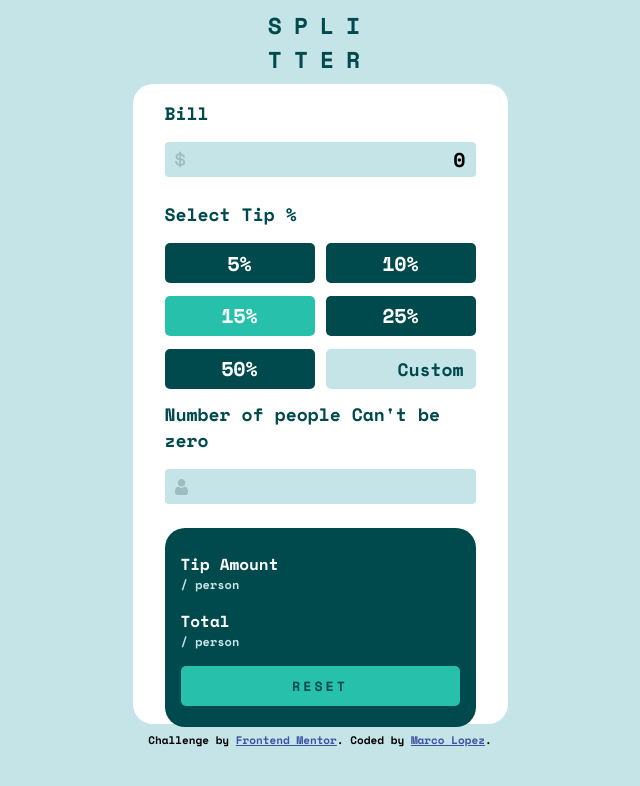
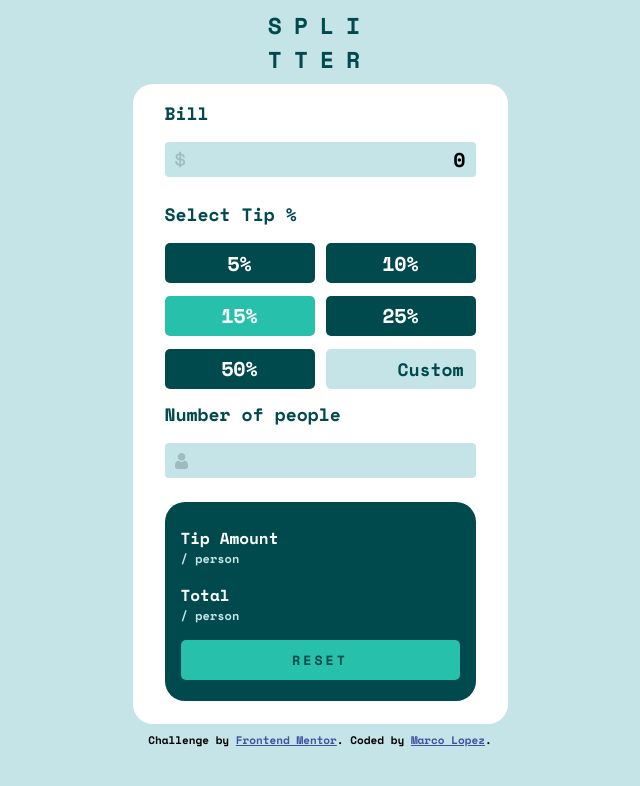
Before and after one commit to Markevo5150/Tip-Calculator-App, a React (Vite) app: page / in a window 1280 px wide. Shown: the top 786 px of the page, without its empty margins (320-960 px from the left). Built offline with nearby package versions, Linux system fonts and the light colour scheme.

Commit message:
styles almost done

```diff
--- a/src/App.tsx
+++ b/src/App.tsx
@@ -43,8 +43,7 @@ export default function App() {
               </div>
             </fieldset>
             <label htmlFor="people" className="inputs-section__people-label">
-              Number of people{" "}
-              <span className="alert error">Can't be zero</span>
+              Number of people <span className="alert error"></span>
             </label>
             <input
               id="people"
```
